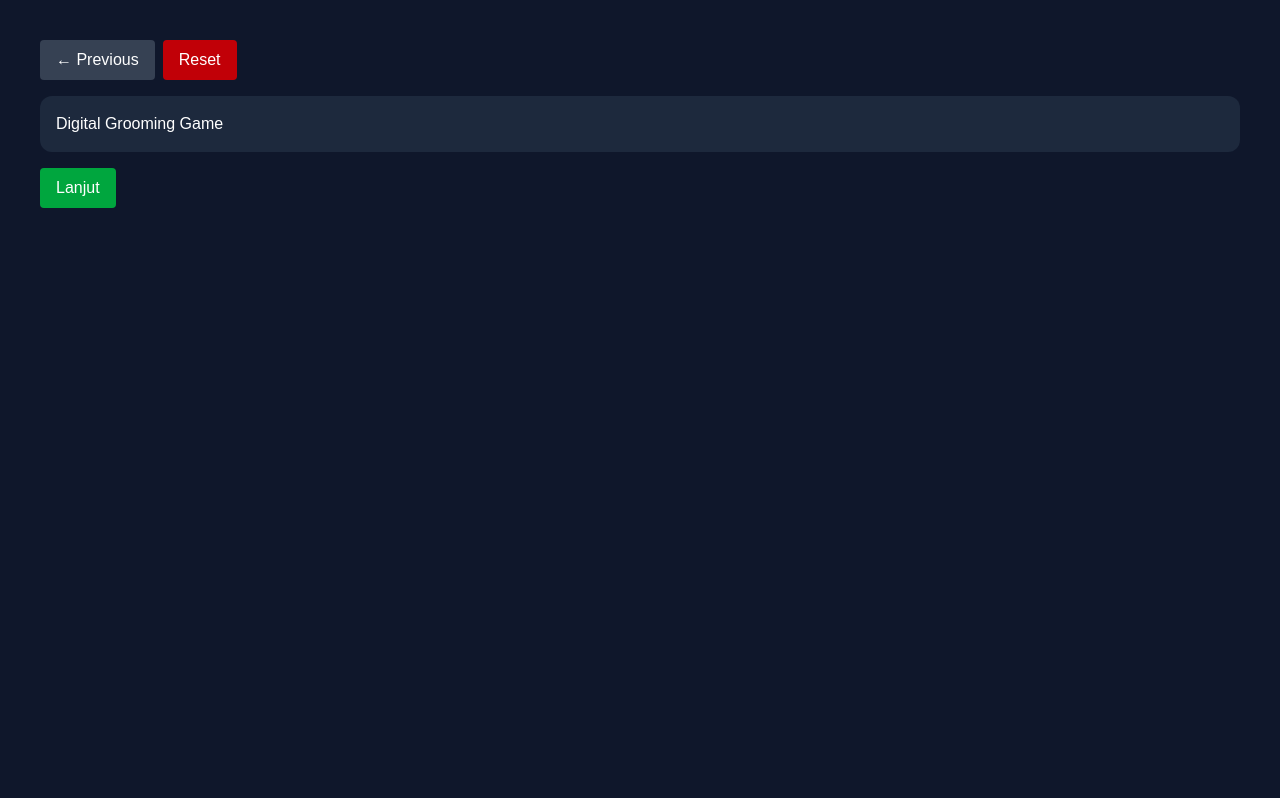
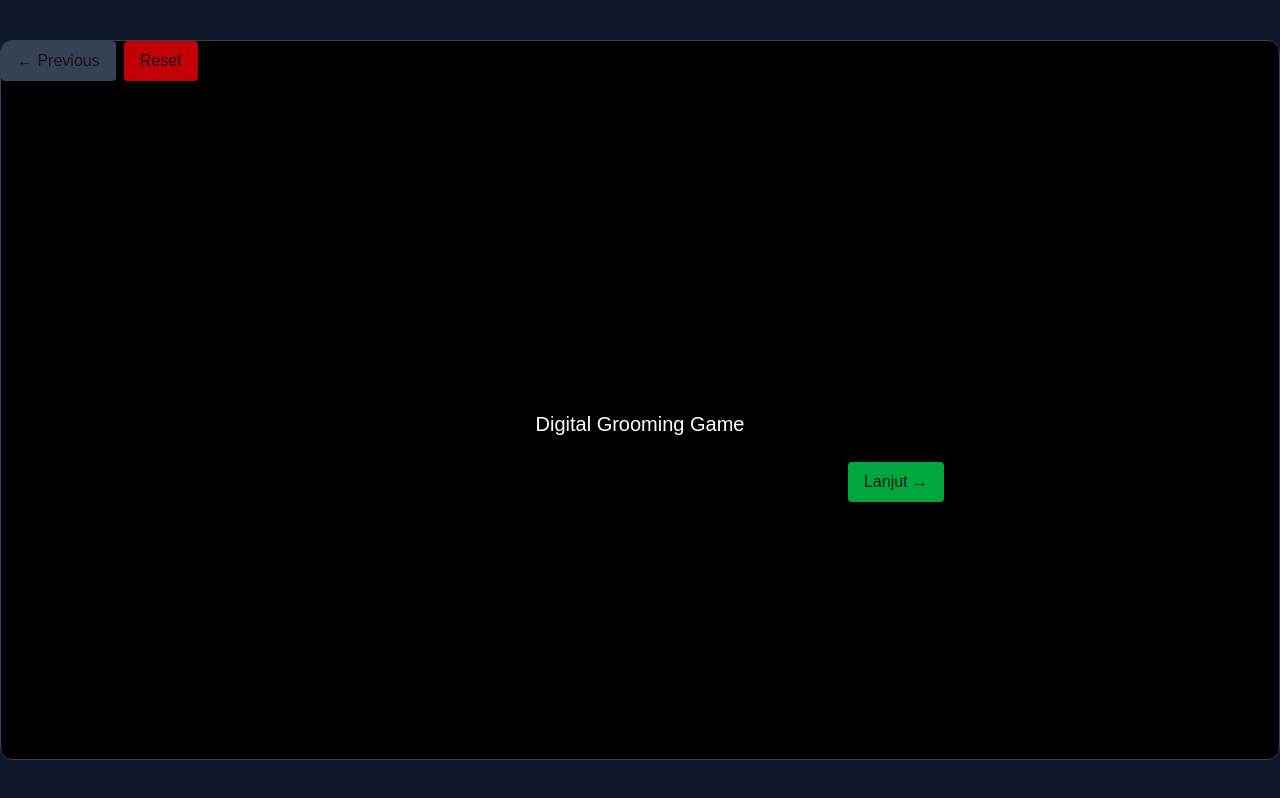
Before and after one commit to jihanghaniyyah/game-choice, a Next.js app: page / in a window 1280 px wide. Built offline with nearby package versions, Linux system fonts and the light colour scheme.

Commit message:
feat: ui layout

```diff
--- a/src/app/page.tsx
+++ b/src/app/page.tsx
@@ -2,8 +2,10 @@ import StoryEngine from "@/components/story/StoryEngine";
 
 export default function Home() {
   return (
-    <main className="min-h-screen bg-slate-900 text-white p-10">
-      <StoryEngine />
+    <main className="flex min-h-screen items-center justify-center bg-slate-900">
+      <div className="relative h-[720px] w-[1280px] overflow-hidden rounded-xl border border-slate-700 bg-black">
+        <StoryEngine />
+      </div>
     </main>
   );
 }
--- a/src/components/story/ChoiceList.tsx
+++ b/src/components/story/ChoiceList.tsx
@@ -1,21 +1,11 @@
-interface Choice {
-  label: string;
-  next: string;
-}
-
-interface Props {
-  choices: Choice[];
-  onChoose: (next: string) => void;
-}
-
-export default function ChoiceList({ choices, onChoose }: Props) {
+export default function ChoiceList({ choices, onChoose }: any) {
   return (
-    <div className="flex flex-col gap-3">
-      {choices.map((choice) => (
+    <div className="absolute bottom-32 left-1/2 flex w-[600px] -translate-x-1/2 flex-col gap-3">
+      {choices.map((choice: any) => (
         <button
           key={choice.label}
           onClick={() => onChoose(choice.next)}
-          className="rounded-lg bg-blue-600 p-3"
+          className="rounded-xl border border-slate-600 bg-slate-800 p-4 text-left transition hover:bg-slate-700"
         >
           {choice.label}
         </button>
--- a/src/components/story/DialogueBox.tsx
+++ b/src/components/story/DialogueBox.tsx
@@ -1,13 +1,29 @@
-interface Props {
+interface DialogueBoxProps {
   speaker: string;
   text: string;
+  onNext?: () => void;
 }
 
-export default function DialogueBox({ speaker, text }: Props) {
+export default function DialogueBox({
+  speaker,
+  text,
+  onNext,
+}: DialogueBoxProps) {
   return (
-    <div className="rounded-xl bg-white p-4 text-black">
-      <h3 className="font-bold">{speaker}</h3>
-      <p>{text}</p>
+    <div className="absolute bottom-0 w-full p-6">
+      <div className="rounded-xl bg-black/80 p-6 backdrop-blur">
+        <h3 className="mb-2 text-lg font-bold text-yellow-300">{speaker}</h3>
+
+        <p className="text-white">{text}</p>
+
+        {onNext && (
+          <div className="mt-4 flex justify-end">
+            <button onClick={onNext} className="rounded bg-green-600 px-4 py-2">
+              Lanjut →
+            </button>
+          </div>
+        )}
+      </div>
     </div>
   );
 }
--- /dev/null
+++ b/src/components/story/GameLayout.tsx
@@ -0,0 +1,13 @@
+export default function GameLayout({
+  children,
+}: {
+  children: React.ReactNode;
+}) {
+  return (
+    <div className="relative h-full w-full">
+      <div className="absolute inset-0 bg-gradient-to-b from-sky-900 to-slate-900" />
+
+      {children}
+    </div>
+  );
+}
--- a/src/components/story/NarrationBox.tsx
+++ b/src/components/story/NarrationBox.tsx
@@ -1,11 +1,22 @@
-interface Props {
+type Props = {
   text: string;
-}
+  onNext?: () => void;
+};
 
-export default function NarrationBox({ text }: Props) {
+export default function NarrationBox({ text, onNext }: Props) {
   return (
-    <div className="rounded-xl bg-slate-800 p-4">
-      <p>{text}</p>
+    <div className="flex h-full items-center justify-center p-12">
+      <div className="w-full max-w-2xl rounded-xl bg-black/70 p-8 backdrop-blur">
+        <p className="text-center text-xl text-white">{text}</p>
+
+        {onNext && (
+          <div className="mt-6 flex justify-end">
+            <button onClick={onNext} className="rounded bg-green-600 px-4 py-2">
+              Lanjut →
+            </button>
+          </div>
+        )}
+      </div>
     </div>
   );
 }
--- a/src/components/story/SceneRenderer.tsx
+++ b/src/components/story/SceneRenderer.tsx
@@ -18,48 +18,24 @@ export default function SceneRenderer({
   switch (scene.type) {
     case "narration":
       return (
-        <>
-          <NarrationBox text={scene.text ?? ""} />
-
-          {scene.next && (
-            <button
-              onClick={nextScene}
-              className="mt-4 rounded bg-green-600 px-4 py-2"
-            >
-              Lanjut
-            </button>
-          )}
-        </>
+        <NarrationBox
+          text={scene.text ?? ""}
+          onNext={scene.next ? nextScene : undefined}
+        />
       );
 
     case "dialogue":
       return (
-        <>
-          <DialogueBox speaker={scene.speaker ?? ""} text={scene.text ?? ""} />
-
-          {scene.next && (
-            <button
-              onClick={nextScene}
-              className="mt-4 rounded bg-green-600 px-4 py-2"
-            >
-              Lanjut
-            </button>
-          )}
-        </>
+        <DialogueBox
+          speaker={scene.speaker ?? ""}
+          text={scene.text ?? ""}
+          onNext={scene.next ? nextScene : undefined}
+        />
       );
 
     case "choice":
       return <ChoiceList choices={scene.choices ?? []} onChoose={choose} />;
 
-    case "ending":
-      return (
-        <div className="rounded-xl bg-green-700 p-6">
-          <h2 className="mb-2 text-2xl font-bold">{scene.title}</h2>
-
-          <p>{scene.text}</p>
-        </div>
-      );
-
     default:
       return null;
   }
```
